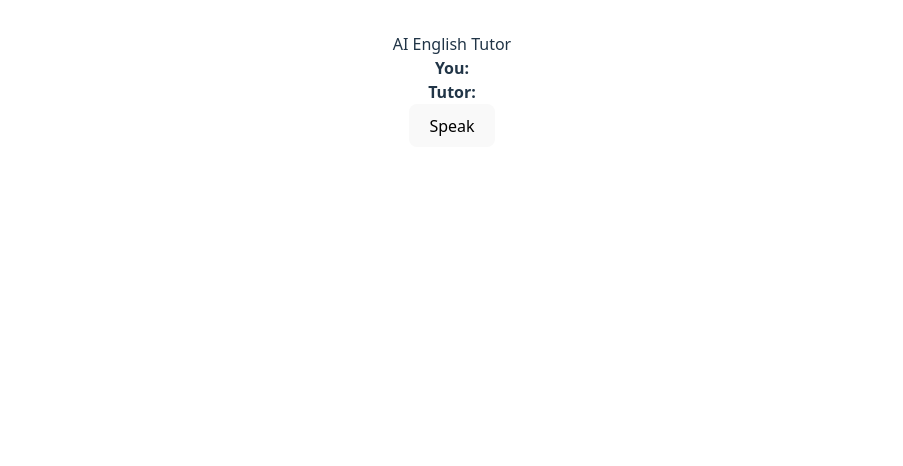
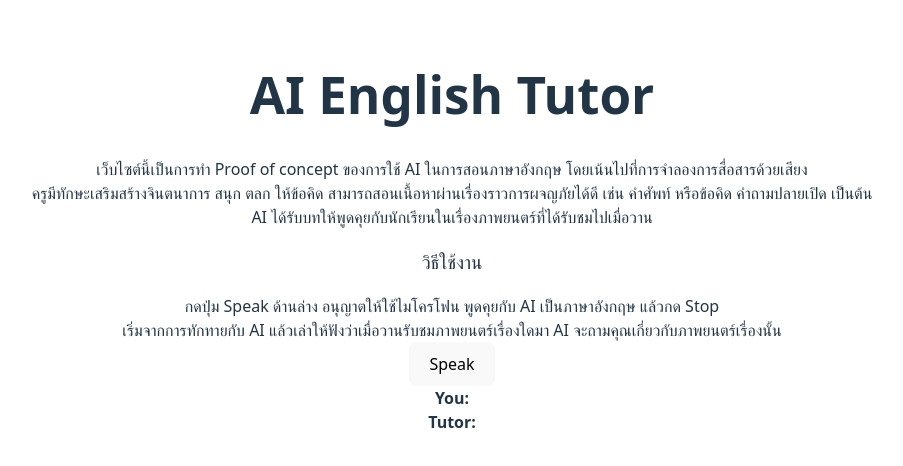
Before and after one commit to zymple/iamteacher, a React (Vite) app: page / in a window 1280 px wide. Shown: the top 466 px of the page, without its empty margins (188-1091 px from the left). Built offline with nearby package versions, Linux system fonts and the light colour scheme; no server answers.

Commit message:
Update the prompt and add useful onscreen messages

```diff
--- a/src/App.jsx
+++ b/src/App.jsx
@@ -44,7 +44,7 @@ function App() {
         body: JSON.stringify({
           model: 'gpt-4o',
           messages: [
-            { role: 'system', content: 'You are a helpful English tutor speaking with a learner.' },
+            { role: 'system', content: 'You are an English tutor that is kind, fun to be around and can teach English language lessons through adventurous stories very well. You are assigned to talk with a primary school EFL student about a movie they watched yesterday.' },
             { role: 'user', content: text }
           ]
         })
@@ -87,17 +87,25 @@ function App() {
 
   return (
     <div className="min-h-screen bg-gray-100 flex flex-col justify-end p-4">
-      <div className="mb-auto text-center text-xl font-bold p-4">AI English Tutor</div>
-      <div className="mb-2 bg-white rounded-2xl p-4 shadow text-sm">
-        <div><strong>You:</strong> {transcript}</div>
-        <div className="mt-2"><strong>Tutor:</strong> {aiReply}</div>
-      </div>
+      <h1>AI English Tutor</h1>
+      <div>เว็บไซต์นี้เป็นการทำ Proof of concept ของการใช้ AI ในการสอนภาษาอังกฤษ โดยเน้นไปที่การจำลองการสื่อสารด้วยเสียง</div>
+      <div>ครูมีทักษะเสริมสร้างจินตนาการ สนุก ตลก ให้ข้อคิด สามารถสอนเนื้อหาผ่านเรื่องราวการผจญภัยได้ดี เช่น คำศัพท์ หรือข้อคิด คำถามปลายเปิด เป็นต้น</div>
+      <div>AI ได้รับบทให้พูดคุยกับนักเรียนในเรื่องภาพยนตร์ที่ได้รับชมไปเมื่อวาน</div>
+
+      <h3>วิธีใช้งาน</h3>
+      <div>กดปุ่ม Speak ด้านล่าง อนุญาตให้ใช้ไมโครโฟน พูดคุยกับ AI เป็นภาษาอังกฤษ แล้วกด Stop</div>
+      <div>เริ่มจากการทักทายกับ AI แล้วเล่าให้ฟังว่าเมื่อวานรับชมภาพยนตร์เรื่องใดมา AI จะถามคุณเกี่ยวกับภาพยนตร์เรื่องนั้น</div>
       <button
         onClick={isRecording ? stopRecording : startRecording}
         className={`mt-4 p-3 rounded-xl font-semibold text-white ${isRecording ? 'bg-red-500' : 'bg-blue-500'}`}
       >
         {isRecording ? 'Stop' : 'Speak'}
       </button>
+      <div className="mb-2 bg-white rounded-2xl p-4 shadow text-sm">
+        <div><strong>You:</strong> {transcript}</div>
+        <div className="mt-2"><strong>Tutor:</strong> {aiReply}</div>
+      </div>
+
     </div>
   );
 }
```
